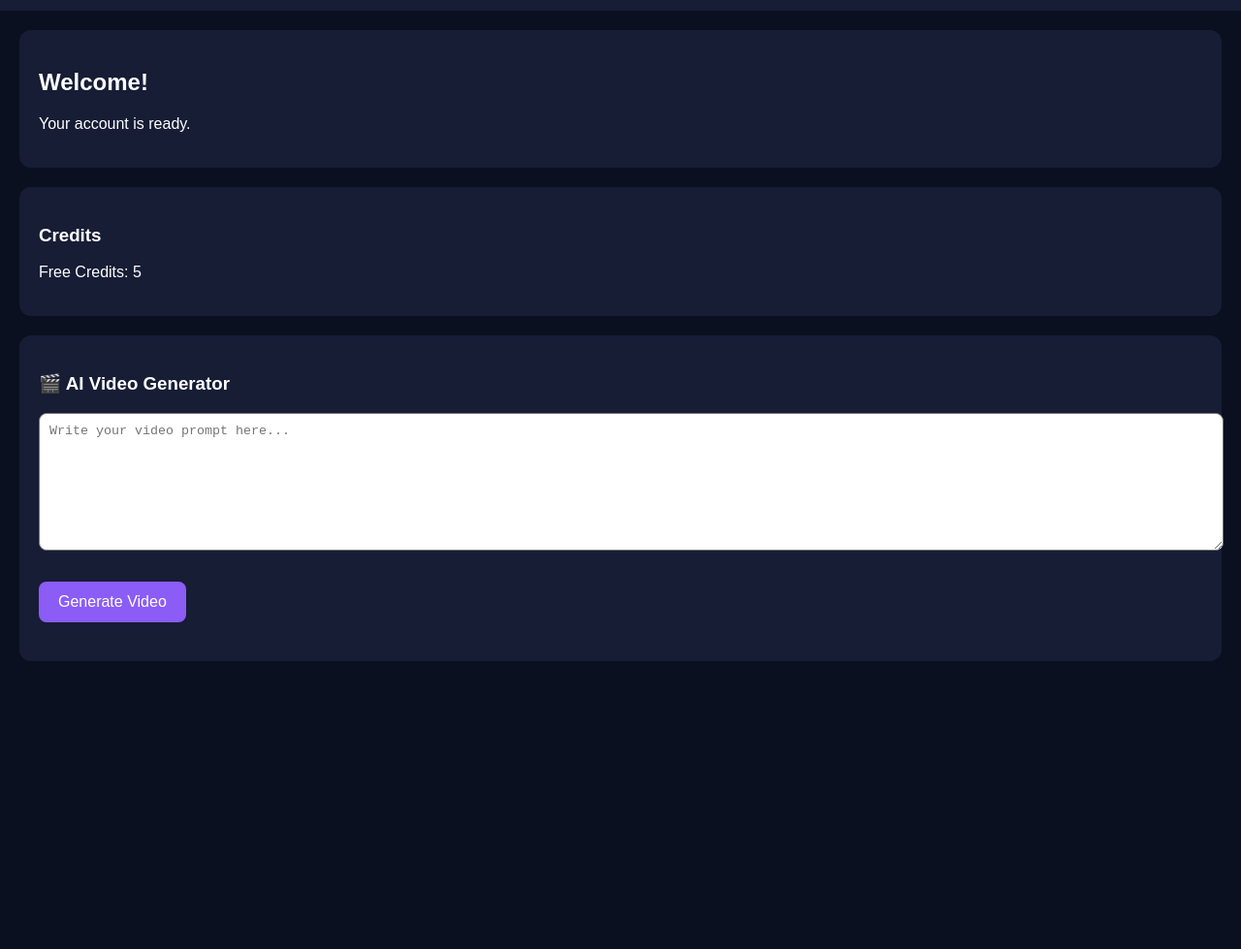
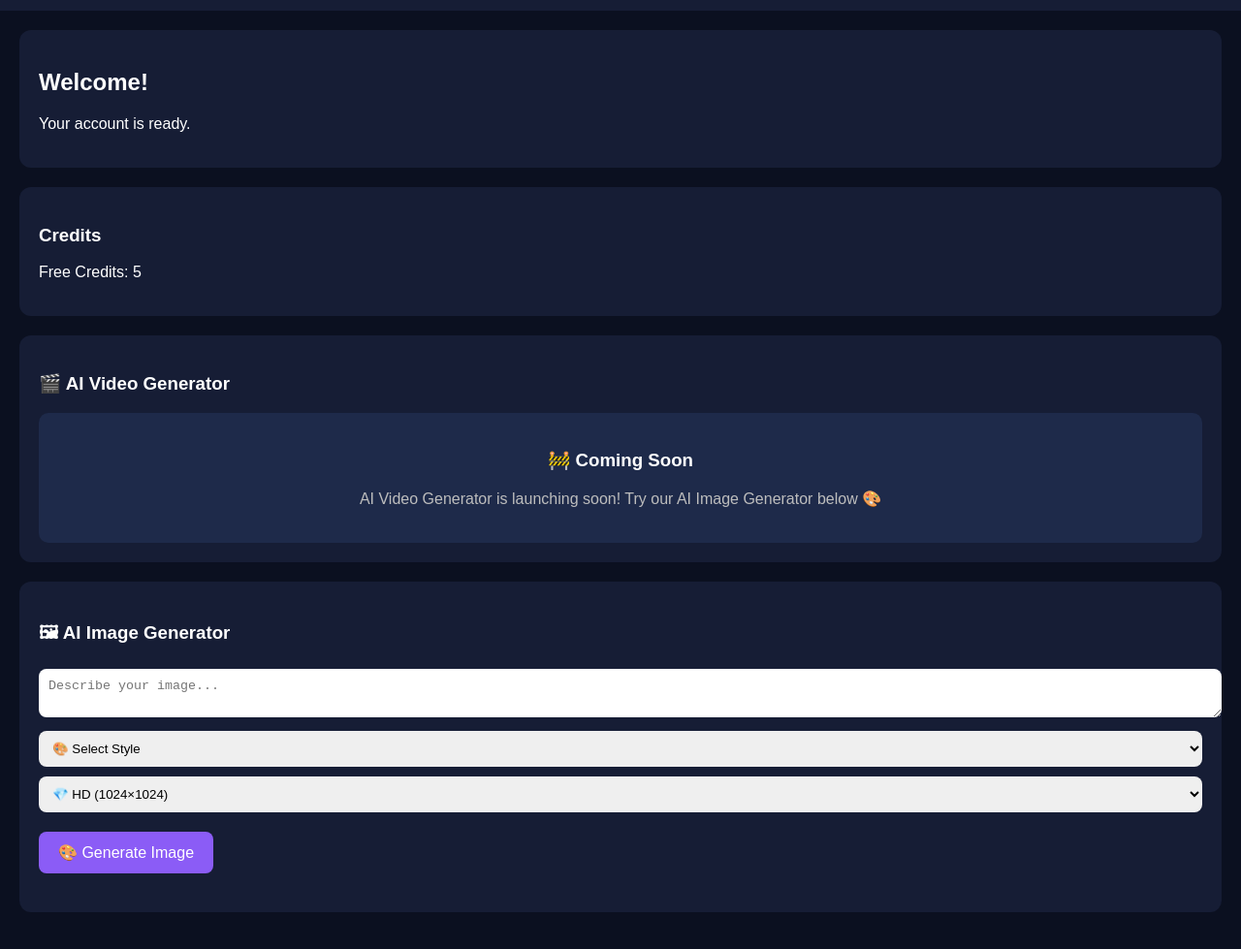
Before and after one commit to animeverseai/AnimVerse-AI, a plain HTML site: page auth/dashboard.html in a window 1280 px wide. Shown: the part 81-1060 px from the top of the page at 97% size. Before the commit the page ends 803 px from the top, so only its background shows below. Drawn offline with Linux system fonts and the light colour scheme.

Commit message:
Update dashboard.html

```diff
--- a/auth/dashboard.html
+++ b/auth/dashboard.html
@@ -42,51 +42,73 @@ cursor:pointer;
 font-size:16px;
 margin-top:10px;
 }
+textarea, select{
+width:100%;
+padding:10px;
+border-radius:8px;
+border:none;
+margin-bottom:10px;
+}
 </style>
 </head>
 <body>
 <header>
 <div class="logo">🚀 AnimVerse AI</div>
-<button>Logout</button>
+<button id="logoutBtn">Logout</button>
 </header>
 <div class="container">
+
 <div class="card">
 <h2>Welcome!</h2>
 <p>Your account is ready.</p>
 </div>
+
 <div class="card">
 <h3>Credits</h3>
 <p>Free Credits: 5</p>
 </div>
+
 <div class="card">
 <h3>🎬 AI Video Generator</h3>
-
-<textarea
-id="prompt"
-placeholder="Write your video prompt here..."
-style="width:100%;height:120px;padding:10px;border-radius:8px;">
-</textarea>
-
-<br><br>
-
-<button id="generateBtn">Generate Video</button>
-
-<div id="result" style="margin-top:20px;"></div>
+<div style="text-align:center; padding:20px; background:#1e2a4a; border-radius:10px;">
+  <h3>🚧 Coming Soon</h3>
+  <p style="color:#bdbdbd; margin-top:10px;">AI Video Generator is launching soon! Try our AI Image Generator below 🎨</p>
+</div>
 </div>
 
-<script>
-document.getElementById("generateBtn").addEventListener("click", () => {
-    const prompt = document.getElementById("prompt").value;
+<div class="card">
+<h3>🖼 AI Image Generator</h3>
+<textarea id="imagePrompt" placeholder="Describe your image..."></textarea>
 
-    if (prompt.trim() === "") {
-        alert("Please enter a prompt");
-        return;
-    }
+<select id="imageStyle">
+  <option value="">🎨 Select Style</option>
+  <option value="Realistic">Realistic</option>
+  <option value="Anime">Anime</option>
+  <option value="Studio Ghibli">Studio Ghibli</option>
+  <option value="Pixar">Pixar</option>
+  <option value="Cyberpunk">Cyberpunk</option>
+  <option value="Fantasy">Fantasy</option>
+</select>
 
-    document.getElementById("result").innerHTML =
-        "⏳ Generating video...<br><br><b>" + prompt + "</b>";
-});
-</script>
+<select id="imageSize">
+  <option value="512">⚡ Fast (512×512)</option>
+  <option value="768">🌟 Balanced (768×768)</option>
+  <option value="1024" selected>💎 HD (1024×1024)</option>
+</select>
+
+<button id="generateBtn">🎨 Generate Image</button>
+
+<div id="loading" style="display:none;text-align:center;margin-top:20px;">
+  <p>Generating Image...</p>
 </div>
+
+<div id="imageResult" style="margin-top:20px;text-align:center;"></div>
+</div>
+
+</div>
+
+<script type="module" src="../js/auth.js"></script>
+<script src="../js/image.js"></script>
+
 </body>
 </html>
```
